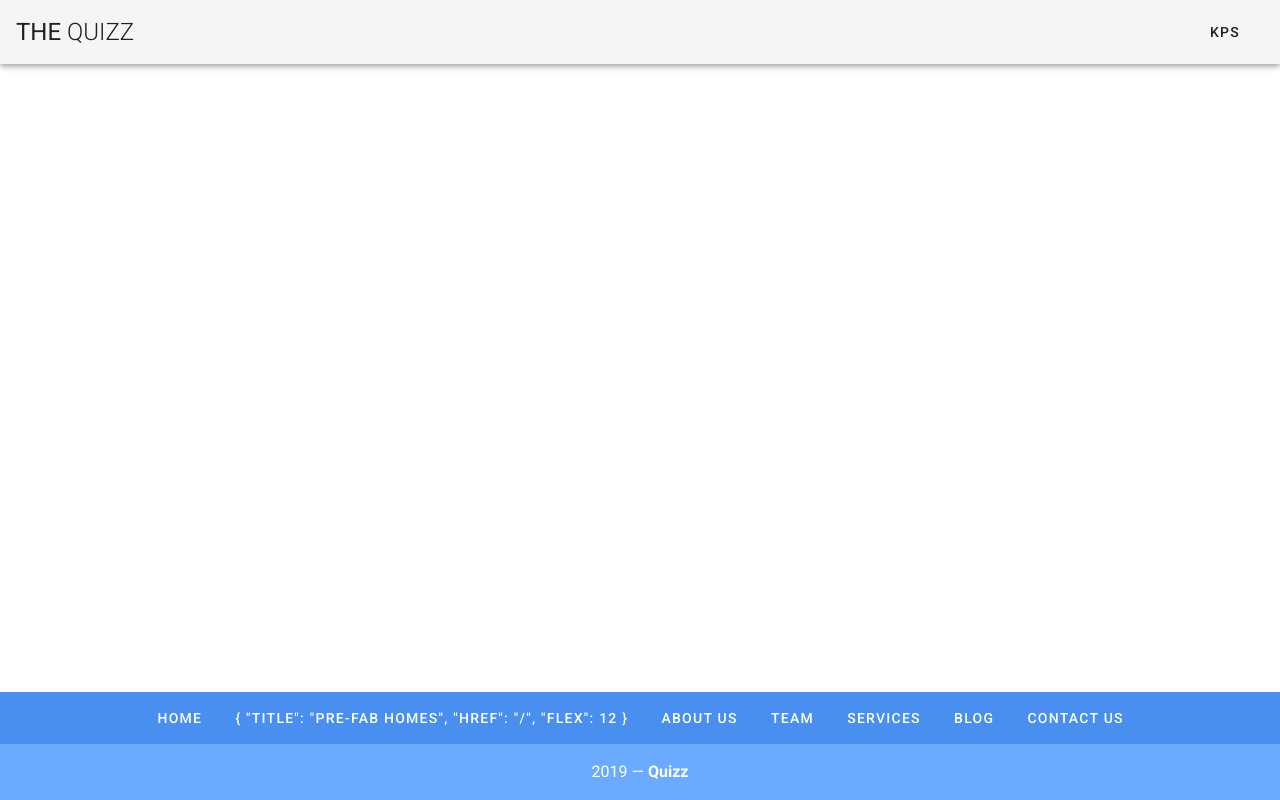
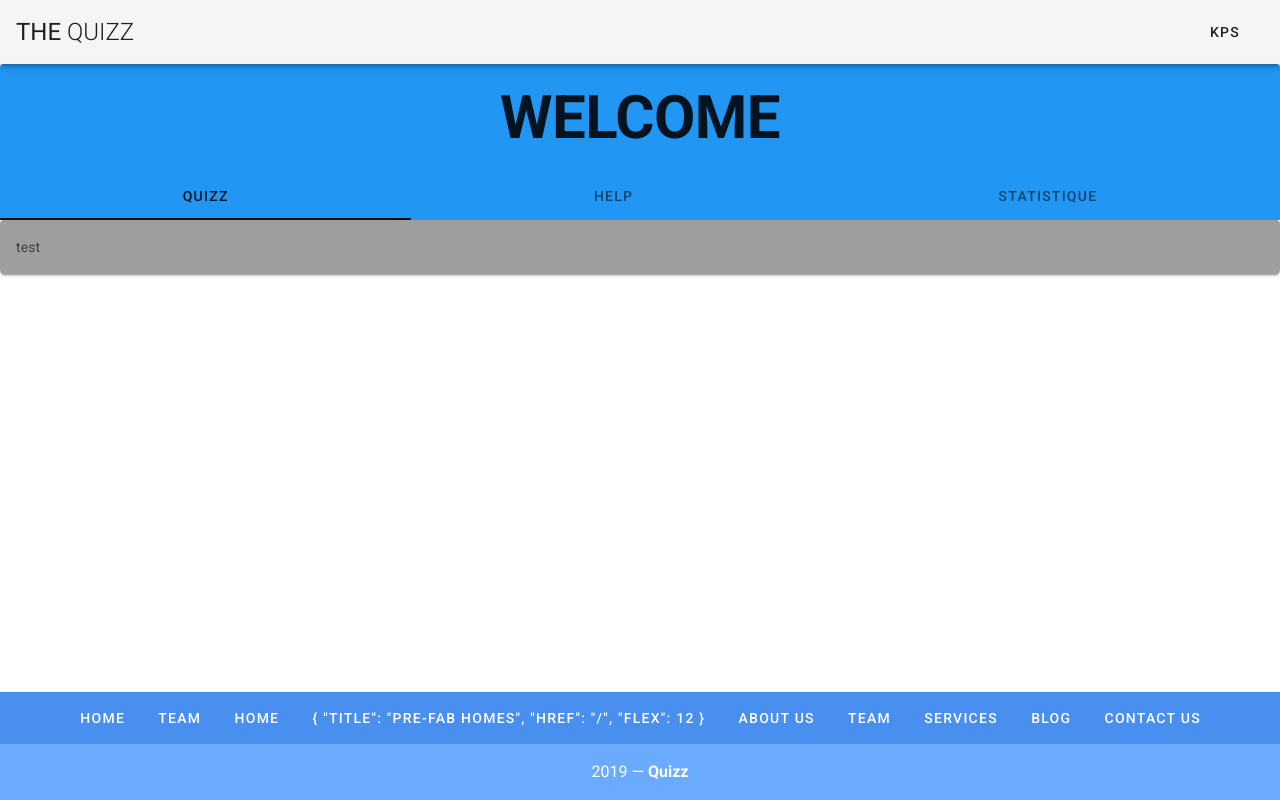
Before and after one commit to Thebootfinder/Projet4AS1, a Vue app: page /Accueil2 in a window 1280 px wide. Built offline with nearby package versions, Linux system fonts and the light colour scheme.

Commit message:
Accueil2 , test lien home

```diff
--- a/src/App.vue
+++ b/src/App.vue
@@ -26,6 +26,14 @@
       justify="center"
       no-gutters
     >
+
+            <div class="my-2">
+         <router-link v-bind:to="'/test1'"><v-btn text color="white">Home</v-btn></router-link>
+      </div>
+              <div class="my-2">
+          <router-link v-bind:to="'/team'"><v-btn text color="white">Team</v-btn></router-link>
+      </div>
+
       <v-btn
         v-for="link in links"
         :key="link"
@@ -36,6 +44,7 @@
       >
         {{ link }}
       </v-btn>
+
       <v-col
         class="primary lighten-2 py-4 text-center white--text"
         cols="12"
@@ -58,6 +67,7 @@ export default {
       'Home',
       { title: 'Pre-fab homes', href: '/', flex: 12 },
       'About Us',
+
       'Team',
       'Services',
       'Blog',
--- /dev/null
+++ b/src/components/Accueil2.vue
@@ -0,0 +1,47 @@
+<template>
+  <v-card color="blue">
+    <v-card-title class="text-center justify-center py-6">
+      <h1 class="font-weight-bold display-3 basil--text">WELCOME</h1>
+    </v-card-title>
+
+    <v-tabs
+      v-model="tab"
+      background-color="transparent"
+      color="basil"
+      grow
+    >
+      <v-tab
+        v-for="item in items"
+        :key="item"
+      >
+        {{ item }}
+      </v-tab>
+    </v-tabs>
+
+    <v-tabs-items v-model="tab">
+      <v-tab-item
+        v-for="item in items"
+        :key="item"
+      >
+        <v-card flat color="grey">
+          <v-card-text>{{ text }}</v-card-text>
+        </v-card>
+
+      </v-tab-item>
+    </v-tabs-items>
+  </v-card>
+</template>
+
+<script>
+export default {
+  data () {
+    return {
+      tab: null,
+      items: [
+        'Quizz', 'Help', 'Statistique'
+      ],
+      text: 'test'
+    }
+  }
+}
+</script>
--- a/src/components/Team.vue
+++ b/src/components/Team.vue
@@ -0,0 +1,47 @@
+<template>
+  <v-card
+    max-width="100"
+    min-width="500"
+    class="mx-auto"
+  >
+    <v-toolbar
+      color="indigo"
+      dark
+    >
+
+      <v-toolbar-title>Team</v-toolbar-title>
+
+      <v-spacer></v-spacer>
+    </v-toolbar>
+    <v-list>
+      <v-list-item
+        v-for="item in items"
+        :key="item.title"
+        @click=""
+      >
+
+        <v-list-item-content>
+          <v-list-item-title v-text="item.title"></v-list-item-title>
+        </v-list-item-content>
+
+        <v-list-item-avatar>
+          <v-img :src="item.avatar"></v-img>
+        </v-list-item-avatar>
+      </v-list-item>
+    </v-list>
+  </v-card>
+</template>
+
+<script>
+export default {
+  data () {
+    return {
+      items: [
+        {  title: 'Martin GEILLON', avatar: '/src/assets/martin.jpg' },
+        { title: 'Hugo BLEUZE', avatar: 'https://cdn.vuetifyjs.com/images/lists/2.jpg' },
+        { title: 'Charles Maziarski', avatar: 'https://cdn.vuetifyjs.com/images/lists/3.jpg' },
+      ]
+    }
+  }
+}
+</script>
--- a/src/components/Test1.vue
+++ b/src/components/Test1.vue
@@ -19,7 +19,9 @@
       <v-col
 
         class="d-flex align-center">
+
               <v-spacer></v-spacer>
+
        <router-link v-bind:to="'/'"> <v-btn depressed large color="primary">Oui</v-btn>
        </router-link>
        <span>-- OU --</span>
--- a/src/main.js
+++ b/src/main.js
@@ -6,6 +6,7 @@ import Accueil from './components/Accueil'
 import Login from './components/Login'
 import Test1 from './components/Test1'
 import Team from './components/Team'
+import Accueil2 from './components/Accueil2'
 import axios from 'axios'
 import VueAxios from 'vue-axios'
 
@@ -17,8 +18,9 @@ Vue.use(Vuerouter)
 const routes = [
   { path: '/Login', component: Login, meta: { requiresAuth: true } },
   { path: '/', component: Accueil, meta: { requiresAuth: false } },
-  { path: '/Test1', component: Test1, meta: { requiresAuth: false } },
-  { path: '/Team', component: Team, meta: { requiresAuth: false } }
+  { path: '/Test1', component: Test1, meta: { requiresAuth: true } },
+  { path: '/Team', component: Team, meta: { requiresAuth: false } },
+  { path: '/Accueil2', component: Accueil2, meta: { requiresAuth: false } }
 ]
 
 const router = new Vuerouter({
```
Also changed, not shown: src/assets/martin.jpg (added).
